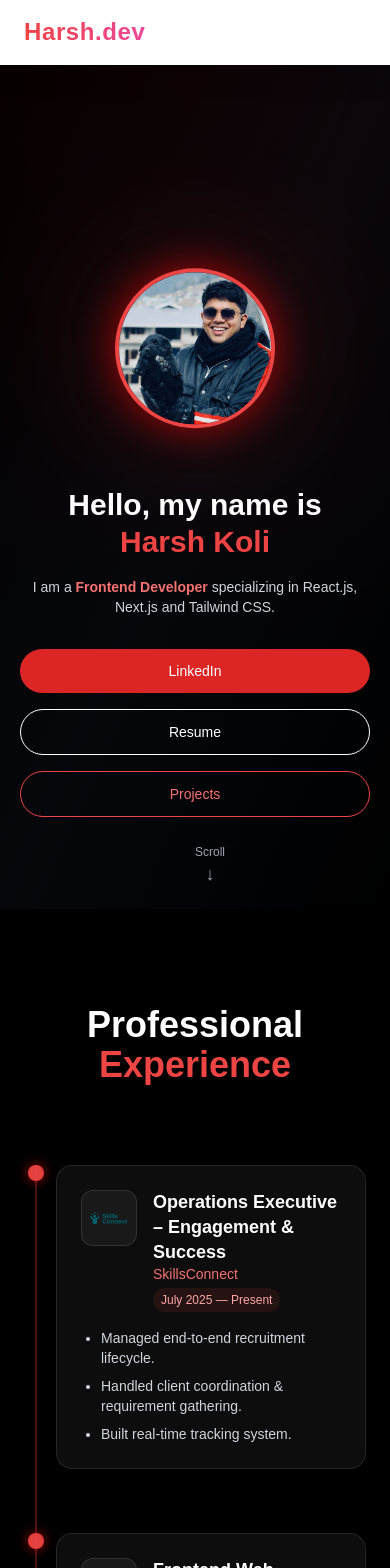
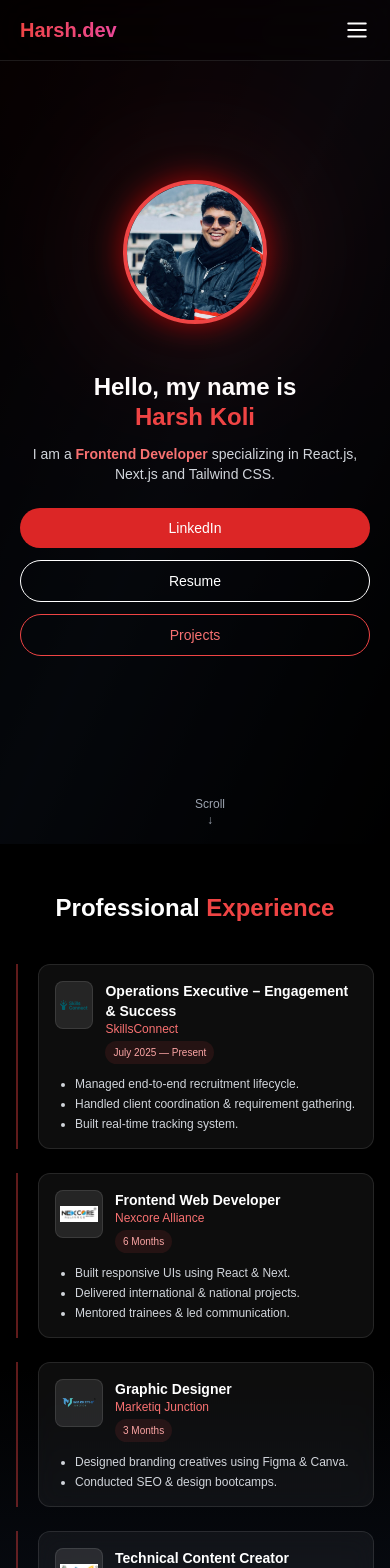
Before and after one commit to harshkoli9/harsh-koli, a Next.js app: page /about in a window 390 px wide. Shown: the top 1568 px of the page. Built offline with nearby package versions, Linux system fonts and the light colour scheme.

Commit message:
responsive changes by  harsh

```diff
--- a/src/components/aboutme/education/education.jsx
+++ b/src/components/aboutme/education/education.jsx
@@ -29,10 +29,11 @@ const educationData = [
 
 export default function Education() {
   return (
-    <section className="bg-gradient-to-b from-black via-black to-gray-900 py-28 px-6">
+    <section className="bg-gradient-to-b from-black via-black to-gray-900 py-12 sm:py-14 md:py-16 px-4 sm:px-6">
 
+      {/* TITLE */}
       <motion.h2
-        className="text-4xl md:text-5xl font-extrabold text-center text-white mb-24"
+        className="text-2xl sm:text-3xl md:text-4xl font-extrabold text-center text-white mb-10 md:mb-14"
         initial={{ opacity: 0, y: -40 }}
         whileInView={{ opacity: 1, y: 0 }}
       >
@@ -42,59 +43,65 @@ export default function Education() {
       <div className="relative max-w-5xl mx-auto">
 
         {/* Timeline Line */}
-        <div className="absolute left-3 md:left-1/2 -translate-x-1/2 w-[2px] h-full bg-red-500/20"></div>
+        <div className="absolute left-4 md:left-1/2 md:-translate-x-1/2 w-[2px] h-full bg-red-500/20"></div>
 
-        <div className="space-y-20">
+        <div className="space-y-10 md:space-y-14">
 
           {educationData.map((edu, index) => (
             <motion.div
               key={index}
-              initial={{ opacity: 0, y: 60, scale: 0.96 }}
-              whileInView={{ opacity: 1, y: 0, scale: 1 }}
-              transition={{ duration: 0.6 }}
+              initial={{ opacity: 0, y: 60 }}
+              whileInView={{ opacity: 1, y: 0 }}
+              transition={{ duration: 0.5 }}
               className="relative"
             >
 
               {/* Timeline Dot */}
-              <div className="absolute left-3 md:left-1/2 -translate-x-1/2 w-5 h-5 bg-red-500 rounded-full shadow-[0_0_15px_rgba(255,0,0,0.7)] animate-pulse"></div>
+              <div className="absolute left-4 md:left-1/2 md:-translate-x-1/2 w-4 h-4 bg-red-500 rounded-full shadow-[0_0_10px_rgba(255,0,0,0.6)]"></div>
 
               {/* Card */}
               <motion.div
-                whileHover={{ y: -6, scale: 1.03 }}
-                className={`bg-white/5 backdrop-blur-md border border-white/10 rounded-3xl p-8 shadow-2xl max-w-xl mx-auto hover:shadow-[0_0_50px_rgba(255,0,0,0.35)] transition ${
-                  index === 0 ? "ring-2 ring-red-500/40" : ""
-                }`}
+                whileHover={{ y: -4 }}
+                className={`
+                  bg-white/5 backdrop-blur-md border border-white/10
+                  rounded-2xl p-4 sm:p-5 md:p-6
+                  shadow-xl max-w-xl mx-auto
+                  transition
+                  ${index === 0 ? "ring-1 ring-red-500/30" : ""}
+                `}
               >
 
-                {/* Header */}
-                <div className="flex items-center gap-5 mb-4">
+                {/* HEADER */}
+                <div className="flex items-center gap-3 sm:gap-4">
 
-                  <div className="relative w-16 h-16 rounded-xl overflow-hidden bg-white/10 border border-white/10">
+                  <div className="relative w-12 h-12 sm:w-14 sm:h-14 rounded-lg overflow-hidden bg-white/10 border border-white/10">
                     <Image
                       src={edu.logo}
                       fill
                       alt={edu.institution}
-                      className="object-contain p-2"
+                      sizes="(max-width: 768px) 48px, 64px"
+                      className="object-contain p-1"
                     />
                   </div>
 
                   <div>
-                    <h3 className="text-white text-lg font-semibold leading-snug">
+                    <h3 className="text-white text-sm sm:text-base md:text-lg font-semibold leading-snug">
                       {edu.degree}
                     </h3>
 
-                    <p className="text-red-400 text-sm">
+                    <p className="text-red-400 text-xs sm:text-sm">
                       {edu.institution}
                     </p>
 
-                    <span className="text-xs text-red-300 bg-red-500/10 px-2 py-1 rounded-full inline-block mt-1">
+                    <span className="text-[10px] sm:text-xs text-red-300 bg-red-500/10 px-2 py-1 rounded-full inline-block mt-1">
                       {edu.year}
                     </span>
                   </div>
 
                 </div>
 
-                <p className="text-gray-300 text-sm mt-2">
+                {/* DESCRIPTION */}
+                <p className="text-gray-300 text-xs sm:text-sm mt-3">
                   {edu.description}
                 </p>
 
--- a/src/components/aboutme/experience/experience.jsx
+++ b/src/components/aboutme/experience/experience.jsx
@@ -60,91 +60,65 @@ const experienceData = [
 
 export default function Experience() {
   return (
-    <section className="bg-gradient-to-b from-black via-black to-gray-900 py-24 px-6">
+    <section className="bg-gradient-to-b from-black via-black to-gray-900 py-12 sm:py-14 md:py-16 px-4 sm:px-6">
 
       {/* TITLE */}
       <motion.h2
-        className="text-4xl md:text-5xl font-extrabold text-center text-white mb-20"
+        className="text-2xl sm:text-3xl md:text-4xl font-extrabold text-center text-white mb-10 md:mb-14"
         initial={{ opacity: 0, y: -40 }}
         whileInView={{ opacity: 1, y: 0 }}
-        transition={{ duration: 0.8 }}
       >
         Professional <span className="text-red-500">Experience</span>
       </motion.h2>
 
-      <div className="relative max-w-4xl mx-auto">
-
-        {/* Timeline Line */}
-        <div className="absolute left-3 md:left-1/2 -translate-x-1/2 w-[2px] h-full bg-red-500/30"></div>
-
-        <div className="space-y-16">
+      <div className="max-w-4xl mx-auto space-y-6">
 
         {experienceData.map((exp, index) => (
           <motion.div
             key={index}
-              initial={{
-                opacity: 0,
-                x: index % 2 === 0 ? -80 : 80,
-                scale: 0.96,
-              }}
-              whileInView={{ opacity: 1, x: 0, scale: 1 }}
-              transition={{ duration: 0.6 }}
-              className={`relative flex flex-col md:flex-row items-start ${
-                index % 2 === 0 ? "md:flex-row-reverse" : ""
-              }`}
+            initial={{ opacity: 0, y: 40 }}
+            whileInView={{ opacity: 1, y: 0 }}
+            transition={{ duration: 0.4 }}
+            className="border-l-2 border-red-500/40 pl-5"
           >
 
-              {/* Timeline Dot */}
-              <div className="absolute left-3 md:left-1/2 -translate-x-1/2 w-4 h-4 bg-red-500 rounded-full shadow-[0_0_12px_rgba(255,0,0,0.7)] animate-pulse"></div>
-
-              {/* Card Wrapper */}
-              <div className="ml-8 md:ml-0 md:w-1/2">
-
-                <motion.div
-                  whileHover={{ scale: 1.04, y: -6 }}
-                  className="bg-white/5 backdrop-blur-md border border-white/10 rounded-2xl p-6 shadow-xl hover:shadow-[0_0_40px_rgba(255,0,0,0.35)] transition"
-                >
+            <div className="bg-white/5 border border-white/10 rounded-xl p-4 sm:p-5 backdrop-blur-md hover:shadow-[0_0_25px_rgba(255,0,0,0.25)] transition">
 
               {/* HEADER */}
-                  <div className="flex items-start gap-4 mb-4">
+              <div className="flex items-start gap-3 sm:gap-4 mb-3">
 
-                    {/* LOGO */}
-                    <div className="relative w-14 h-14 rounded-xl overflow-hidden bg-white/5 border border-white/10 flex-shrink-0">
+                <div className="relative w-12 h-12 rounded-lg overflow-hidden bg-white/10 border border-white/10">
                   <Image
                     src={exp.logo}
                     fill
                     alt={exp.company}
-                        className="object-contain p-2"
+                    sizes="48px"
+                    className="object-contain p-1"
                   />
                 </div>
 
-                    {/* TEXT */}
                 <div>
-
-                      <h3 className="text-white font-semibold text-lg leading-snug">
+                  <h3 className="text-white font-semibold text-sm sm:text-base md:text-lg">
                     {exp.role}
                   </h3>
 
-                      <p className="text-red-400 text-sm">
+                  <p className="text-red-400 text-xs sm:text-sm">
                     {exp.company}
                   </p>
 
-                      <span className="text-xs text-red-300 bg-red-500/10 px-2 py-1 rounded-full inline-block mt-1">
+                  <span className="text-[10px] sm:text-xs text-red-300 bg-red-500/10 px-2 py-1 rounded-full inline-block mt-1">
                     {exp.year}
                   </span>
-
                 </div>
 
               </div>
 
               {/* POINTS */}
-                  <ul className="text-gray-300 text-sm space-y-2 list-disc pl-5">
+              <ul className="text-gray-300 text-xs sm:text-sm space-y-1 list-disc pl-5">
                 {exp.points.map((p, i) => (
                   <li key={i}>{p}</li>
                 ))}
               </ul>
-
-                </motion.div>
 
             </div>
 
@@ -153,8 +127,6 @@ export default function Experience() {
 
       </div>
 
-      </div>
-
     </section>
   );
 }
--- a/src/components/aboutme/hero/hero.jsx
+++ b/src/components/aboutme/hero/hero.jsx
@@ -6,9 +6,9 @@ import Image from "next/image";
 
 const Hero = () => {
   return (
-    <section className="relative min-h-screen overflow-hidden text-white">
+    <section className="relative h-screen overflow-hidden text-white">
 
-      {/* VIDEO (ONLY DESKTOP STRICT) */}
+      {/* VIDEO (DESKTOP ONLY) */}
       <video
         autoPlay
         muted
@@ -19,24 +19,24 @@ const Hero = () => {
         <source src="/17.mp4" type="video/mp4" />
       </video>
 
-      {/* MOBILE BACKGROUND (🔥 NEW GRADIENT) */}
+      {/* MOBILE BG */}
       <div className="absolute inset-0 md:hidden bg-gradient-to-br from-black via-gray-900 to-black z-0"></div>
 
-      {/* EXTRA GRADIENT GLOW */}
-      <div className="absolute inset-0 bg-[radial-gradient(circle_at_top,rgba(255,0,0,0.15),transparent_70%)] z-0 md:hidden"></div>
+      {/* GLOW */}
+      <div className="absolute inset-0 bg-[radial-gradient(circle_at_top,rgba(255,0,0,0.12),transparent_70%)] z-0 md:hidden"></div>
 
       {/* OVERLAY */}
       <div className="absolute inset-0 bg-black/70 z-10"></div>
 
       {/* CONTENT */}
-      <div className="relative z-20 flex flex-col-reverse md:flex-row items-center justify-center md:justify-between min-h-screen px-5 sm:px-10 max-w-7xl mx-auto gap-12 pt-24 md:pt-0">
+      <div className="relative z-20 flex flex-col-reverse md:flex-row items-center justify-center md:justify-between h-full px-5 sm:px-10 max-w-7xl mx-auto gap-10">
 
         {/* LEFT */}
         <div className="w-full md:w-1/2 text-center md:text-left">
 
           <motion.h1
-            className="text-3xl sm:text-4xl md:text-5xl lg:text-6xl font-extrabold leading-tight"
-            initial={{ opacity: 0, x: -60 }}
+            className="text-2xl sm:text-3xl md:text-5xl lg:text-6xl font-extrabold leading-tight"
+            initial={{ opacity: 0, x: -50 }}
             animate={{ opacity: 1, x: 0 }}
           >
             Hello, my name is{" "}
@@ -46,8 +46,8 @@ const Hero = () => {
           </motion.h1>
 
           <motion.p
-            className="mt-4 text-gray-300 text-sm sm:text-base md:text-lg max-w-xl mx-auto md:mx-0"
-            initial={{ opacity: 0, y: 30 }}
+            className="mt-3 text-gray-300 text-sm sm:text-base md:text-lg max-w-xl mx-auto md:mx-0"
+            initial={{ opacity: 0, y: 20 }}
             animate={{ opacity: 1, y: 0 }}
           >
             I am a{" "}
@@ -59,28 +59,28 @@ const Hero = () => {
 
           {/* BUTTONS */}
           <motion.div
-            className="mt-8 flex flex-col sm:flex-row gap-4 justify-center md:justify-start"
-            initial={{ opacity: 0, y: 40 }}
+            className="mt-6 flex flex-col sm:flex-row gap-3 justify-center md:justify-start"
+            initial={{ opacity: 0, y: 30 }}
             animate={{ opacity: 1, y: 0 }}
           >
             <a
               href="https://www.linkedin.com/in/harshkoli09"
               target="_blank"
-              className="px-6 py-3 bg-red-600 rounded-full hover:bg-red-700 transition text-sm sm:text-base"
+              className="px-5 py-2.5 bg-red-600 rounded-full hover:bg-red-700 transition text-sm"
             >
               LinkedIn
             </a>
 
             <a
               href="/Harsh_koli.pdf"
-              className="px-6 py-3 border border-white rounded-full hover:bg-white hover:text-black transition text-sm sm:text-base"
+              className="px-5 py-2.5 border border-white rounded-full hover:bg-white hover:text-black transition text-sm"
             >
               Resume
             </a>
 
             <a
               href="/projects"
-              className="px-6 py-3 border border-red-500 text-red-400 rounded-full hover:bg-red-600 hover:text-white transition text-sm sm:text-base"
+              className="px-5 py-2.5 border border-red-500 text-red-400 rounded-full hover:bg-red-600 hover:text-white transition text-sm"
             >
               Projects
             </a>
@@ -89,15 +89,15 @@ const Hero = () => {
 
         {/* RIGHT IMAGE */}
         <motion.div
-          className="w-full md:w-1/2 flex justify-center mt-6 md:mt-0"
-          initial={{ opacity: 0, x: 60 }}
+          className="w-full md:w-1/2 flex justify-center"
+          initial={{ opacity: 0, x: 50 }}
           animate={{
             opacity: 1,
             x: 0,
-            y: [0, -10, 0],
+            y: [0, -8, 0],
           }}
           transition={{
-            duration: 1.5,
+            duration: 1.2,
             y: {
               duration: 4,
               repeat: Infinity,
@@ -111,12 +111,13 @@ const Hero = () => {
             <div className="absolute inset-0 rounded-full bg-red-500 blur-3xl opacity-20 scale-110"></div>
 
             {/* IMAGE */}
-            <div className="relative w-40 h-40 sm:w-52 sm:h-52 md:w-80 md:h-80 rounded-full border-4 border-red-500 shadow-[0_0_40px_rgba(255,0,0,0.6)] overflow-hidden">
+            <div className="relative w-36 h-36 sm:w-48 sm:h-48 md:w-72 md:h-72 rounded-full border-4 border-red-500 shadow-[0_0_30px_rgba(255,0,0,0.6)] overflow-hidden">
 
               <Image
                 src="/harsh_1.jpeg"
                 fill
                 alt="Harsh"
+                sizes="(max-width: 768px) 150px, 300px"
                 className="object-cover"
                 priority
               />
@@ -130,12 +131,12 @@ const Hero = () => {
 
       {/* SCROLL */}
       <motion.div
-        className="absolute bottom-6 left-1/2 -translate-x-1/2 text-xs sm:text-sm text-gray-400 z-20 flex flex-col items-center"
-        animate={{ y: [0, 10, 0] }}
+        className="absolute bottom-4 left-1/2 -translate-x-1/2 text-xs text-gray-400 z-20 flex flex-col items-center"
+        animate={{ y: [0, 8, 0] }}
         transition={{ duration: 2, repeat: Infinity }}
       >
         <span>Scroll</span>
-        <span className="text-lg">↓</span>
+        <span>↓</span>
       </motion.div>
 
     </section>
--- a/src/components/contact/information/info.jsx
+++ b/src/components/contact/information/info.jsx
@@ -2,6 +2,7 @@
 
 import React from "react";
 import Link from "next/link";
+import Image from "next/image";
 import {
   FaEnvelope,
   FaPhone,
@@ -14,25 +15,25 @@ import {
 
 const ContactCard = () => {
   return (
-    <section className="bg-gradient-to-b from-black to-gray-700 min-h-screen flex items-center justify-center px-4 py-20">
+    <section className="bg-gradient-to-b from-black to-gray-900 min-h-[85vh] flex items-center px-4 sm:px-6">
 
-      <div className="bg-white/5 backdrop-blur-md border border-white/10 rounded-3xl shadow-2xl max-w-6xl w-full flex flex-col md:flex-row items-center gap-14 md:gap-8 p-8 sm:p-12">
+      <div className="bg-white/5 backdrop-blur-md border border-white/10 rounded-2xl shadow-xl max-w-6xl mx-auto flex flex-col md:flex-row items-center gap-10 md:gap-8 p-6 sm:p-8 md:p-10">
 
         {/* LEFT */}
         <div className="w-full md:w-1/2">
 
-          <h2 className="text-4xl font-bold text-white mb-6">
+          <h2 className="text-2xl sm:text-3xl md:text-4xl font-bold text-white mb-4">
             Get in <span className="text-red-500">Touch</span>
           </h2>
 
-          <p className="text-gray-300 mb-10 leading-relaxed">
+          <p className="text-gray-300 mb-6 text-sm sm:text-base leading-relaxed">
             Have questions, opportunities or collaboration ideas?
             Feel free to reach out — I’d love to connect.
           </p>
 
-          <div className="space-y-6">
+          <div className="space-y-4">
 
-            <div className="flex items-center gap-3">
+            <div className="flex items-center gap-3 text-sm sm:text-base">
               <FaEnvelope className="text-red-500" />
               <Link
                 href="mailto:9harshkoli@gmail.com"
@@ -42,12 +43,12 @@ const ContactCard = () => {
               </Link>
             </div>
 
-            <div className="flex items-center gap-3">
+            <div className="flex items-center gap-3 text-sm sm:text-base">
               <FaPhone className="text-red-500" />
               <p className="text-white">+91 8779070352</p>
             </div>
 
-            <div className="flex items-center gap-3">
+            <div className="flex items-center gap-3 text-sm sm:text-base">
               <FaMapMarkerAlt className="text-red-500" />
               <p className="text-white">Navi Mumbai, India</p>
             </div>
@@ -55,20 +56,20 @@ const ContactCard = () => {
           </div>
 
           {/* SOCIAL */}
-          <div className="mt-12">
+          <div className="mt-8">
 
-            <h3 className="text-lg font-semibold text-white mb-5">
+            <h3 className="text-base sm:text-lg font-semibold text-white mb-4">
               Connect with me
             </h3>
 
-            <div className="flex items-center gap-6">
+            <div className="flex items-center gap-5">
 
               <Link
                 href="https://www.linkedin.com/in/harshkoli09"
                 target="_blank"
                 className="text-white hover:text-blue-400 hover:scale-110 transition"
               >
-                <FaLinkedin size={28} />
+                <FaLinkedin size={24} />
               </Link>
 
               <Link
@@ -76,7 +77,7 @@ const ContactCard = () => {
                 target="_blank"
                 className="text-white hover:text-gray-300 hover:scale-110 transition"
               >
-                <FaGithub size={28} />
+                <FaGithub size={24} />
               </Link>
 
               <Link
@@ -84,7 +85,7 @@ const ContactCard = () => {
                 target="_blank"
                 className="text-white hover:text-green-500 hover:scale-110 transition"
               >
-                <FaWhatsapp size={28} />
+                <FaWhatsapp size={24} />
               </Link>
 
               <Link
@@ -92,7 +93,7 @@ const ContactCard = () => {
                 target="_blank"
                 className="text-white hover:text-pink-500 hover:scale-110 transition"
               >
-                <FaInstagram size={28} />
+                <FaInstagram size={24} />
               </Link>
 
             </div>
@@ -103,10 +104,12 @@ const ContactCard = () => {
 
         {/* RIGHT IMAGE */}
         <div className="w-full md:w-1/2 flex justify-center">
-          <img
+          <Image
             src="/contact.gif"
             alt="contact"
-            className="w-72 sm:w-80 md:w-[420px]"
+            width={350}
+            height={350}
+            className="w-56 sm:w-64 md:w-[340px] object-contain"
           />
         </div>
 
--- a/src/components/layout/navbar/navbar.jsx
+++ b/src/components/layout/navbar/navbar.jsx
@@ -1,6 +1,6 @@
 "use client";
 
-import { motion, AnimatePresence } from "framer-motion";
+import { AnimatePresence, motion } from "framer-motion";
 import Link from "next/link";
 import { usePathname } from "next/navigation";
 import React, { useState, useEffect } from "react";
@@ -12,41 +12,33 @@ export default function Navbar() {
 
   const navLinks = [
     { name: "About", path: "/about" },
-    { name: "Skills", path: "/skills" }, // ✅ FIXED
+    { name: "Skills", path: "/skills" },
     { name: "Projects", path: "/projects" },
     { name: "Contact", path: "/contact" },
   ];
 
   const toggleMenu = () => setIsOpen(!isOpen);
 
-  // auto close on route change
   useEffect(() => {
     setIsOpen(false);
   }, [pathname]);
 
   return (
-    <motion.nav
-      initial={{ y: -60, opacity: 0 }}
-      animate={{ y: 0, opacity: 1 }}
-      transition={{ duration: 0.6 }}
-      className="fixed top-0 left-0 w-full backdrop-blur-xl bg-white/10 border-b border-white/20 shadow-xl z-50 relative"
-    >
-      <div className="max-w-7xl mx-auto px-6 md:px-12 py-4 flex justify-between items-center">
+    <nav className="fixed top-0 left-0 w-full bg-black/40 backdrop-blur-xl border-b border-white/10 z-50">
+
+      <div className="max-w-7xl mx-auto px-5 sm:px-8 py-4 flex justify-between items-center">
 
         {/* LOGO */}
-        <motion.div
-          whileHover={{ scale: 1.08 }}
-          className="text-white text-2xl font-extrabold tracking-wide"
-        >
+        <div className="text-white text-xl sm:text-2xl font-extrabold">
           <Link href="/">
             <span className="bg-gradient-to-r from-red-500 to-pink-500 bg-clip-text text-transparent">
               Harsh.dev
             </span>
           </Link>
-        </motion.div>
+        </div>
 
         {/* DESKTOP MENU */}
-        <ul className="hidden md:flex space-x-8 text-white font-semibold text-lg">
+        <ul className="hidden md:flex space-x-6 lg:space-x-8 text-white font-medium text-base lg:text-lg">
           {navLinks.map((link) => (
             <li key={link.path} className="relative">
               <Link
@@ -63,51 +55,36 @@ export default function Navbar() {
               {pathname === link.path && (
                 <motion.div
                   layoutId="navUnderline"
-                  className="absolute left-0 -bottom-1 w-full h-[3px] bg-red-500 rounded-full"
+                  className="absolute left-0 -bottom-1 w-full h-[2px] bg-red-500 rounded-full"
                 />
               )}
             </li>
           ))}
         </ul>
 
-        {/* HAMBURGER BUTTON */}
+        {/* HAMBURGER */}
         <button
-          className="md:hidden text-white z-50"
+          className="md:hidden text-white"
           onClick={toggleMenu}
         >
-          {isOpen ? <X size={28} /> : <Menu size={28} />}
+          {isOpen ? <X size={26} /> : <Menu size={26} />}
         </button>
       </div>
-
-      {/* OVERLAY */}
-      <AnimatePresence>
-        {isOpen && (
-          <motion.div
-            className="fixed inset-0 bg-black/40 z-40 md:hidden"
-            initial={{ opacity: 0 }}
-            animate={{ opacity: 1 }}
-            exit={{ opacity: 0 }}
-            onClick={() => setIsOpen(false)}
-          />
-        )}
-      </AnimatePresence>
 
       {/* MOBILE MENU */}
       <AnimatePresence>
         {isOpen && (
           <motion.div
-            initial={{ opacity: 0, y: -20 }}
+            initial={{ opacity: 0, y: -15 }}
             animate={{ opacity: 1, y: 0 }}
-            exit={{ opacity: 0, y: -20 }}
-            transition={{ duration: 0.3 }}
-            className="md:hidden absolute top-full left-0 w-full bg-black/95 backdrop-blur-xl z-50"
+            exit={{ opacity: 0, y: -15 }}
+            className="md:hidden fixed top-0 left-0 w-full h-screen bg-black/95 backdrop-blur-xl flex flex-col items-center justify-center gap-8 text-white text-2xl font-semibold z-50"
           >
-            <ul className="flex flex-col items-center gap-6 py-8 text-xl font-semibold text-white">
             {navLinks.map((link) => (
-                <li key={link.path}>
               <Link
+                key={link.path}
                 href={link.path}
-                    className={`${
+                className={`transition ${
                   pathname === link.path
                     ? "text-red-400"
                     : "hover:text-red-400"
@@ -115,12 +92,19 @@ export default function Navbar() {
               >
                 {link.name}
               </Link>
-                </li>
             ))}
-            </ul>
+
+            {/* CLOSE BUTTON */}
+            <button
+              onClick={toggleMenu}
+              className="absolute top-6 right-6"
+            >
+              <X size={28} />
+            </button>
           </motion.div>
         )}
       </AnimatePresence>
-    </motion.nav>
+
+    </nav>
   );
 }
```
Lines whose indentation alone changed are shown as unchanged.
